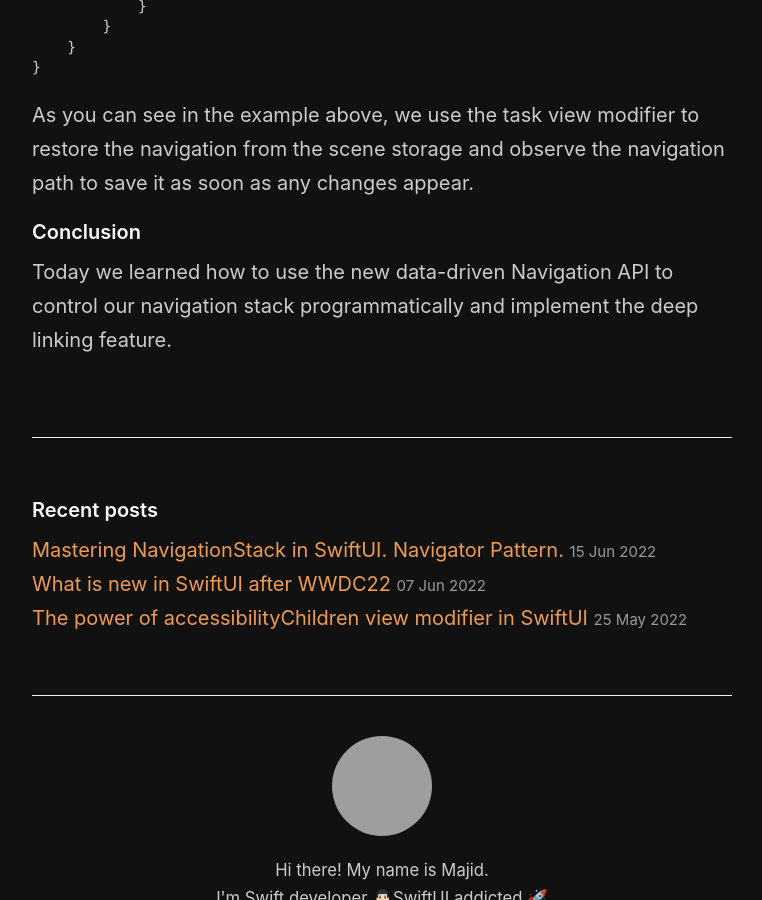
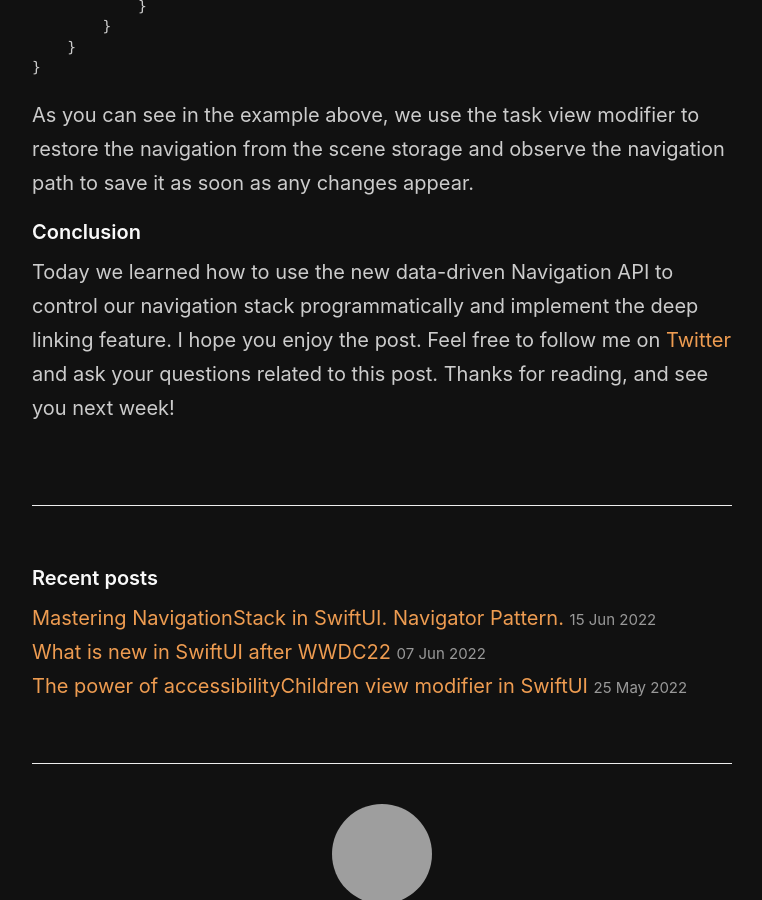
Before and after one commit to mecid/mecid.github.io, a Jekyll site: the page built from _posts/2022-06-22-mastering-navigationstack-in-swiftui-deep-linking.md, in a window 1280 px wide and 900 px high, scrolled down 6392 px, cut to the strip 0-900 px from the top of the window. Shown: the whole strip, without its empty margins (258-1020 px from the left). Built offline with Jekyll 4.4.1, drawn with Linux system fonts in a browser that asks for light colours; grey boxes are pictures that could not be loaded.

Commit message:
conclusion added to the deep linking post

```diff
--- a/_posts/2022-06-22-mastering-navigationstack-in-swiftui-deep-linking.md
+++ b/_posts/2022-06-22-mastering-navigationstack-in-swiftui-deep-linking.md
@@ -249,4 +249,4 @@
 As you can see in the example above, we use the task view modifier to restore the navigation from the scene storage and observe the navigation path to save it as soon as any changes appear.
 
 #### Conclusion
-Today we learned how to use the new data-driven Navigation API to control our navigation stack programmatically and implement the deep linking feature.
+Today we learned how to use the new data-driven Navigation API to control our navigation stack programmatically and implement the deep linking feature. I hope you enjoy the post. Feel free to follow me on [Twitter](https://twitter.com/mecid) and ask your questions related to this post. Thanks for reading, and see you next week!
```
